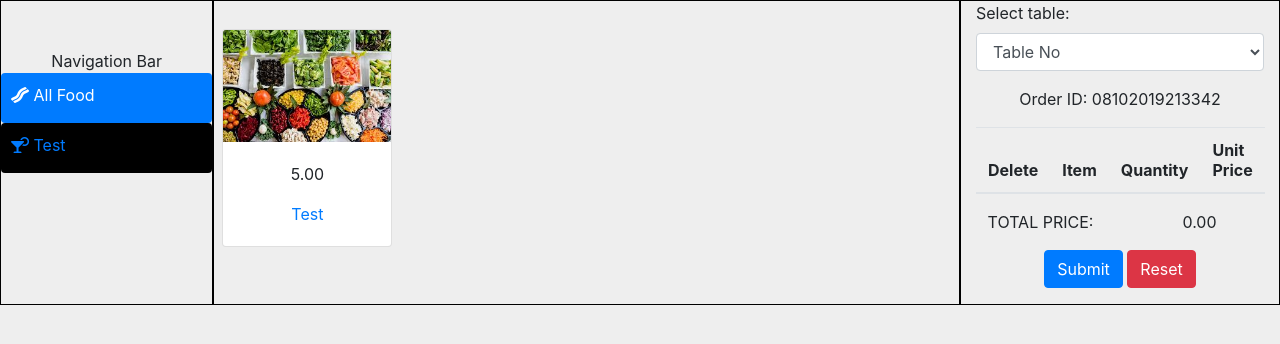
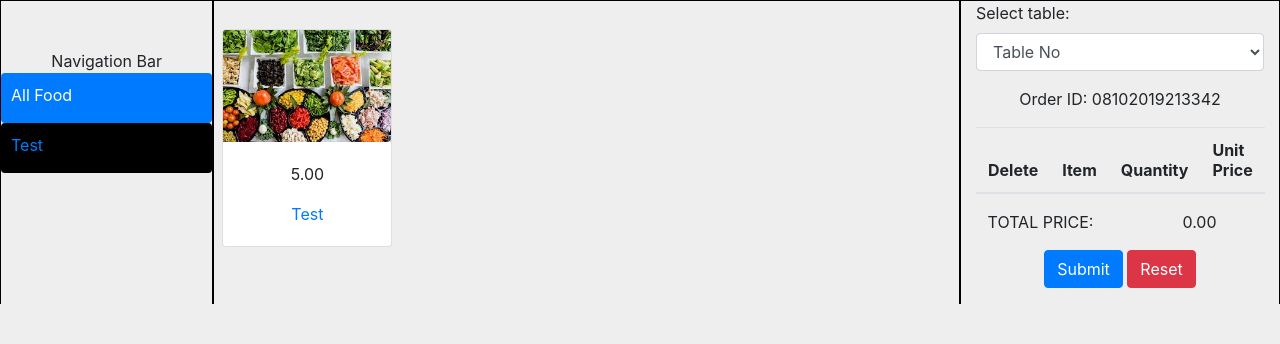
Before and after one commit to TeradonGenesis/FoodSmith-Cafe-POS-System, a PHP site: page /foodordercart.php in a window 1280 px wide. Shown: the top 344 px of the page. Run offline with PHP 8.4, Linux system fonts and the light colour scheme; data comes from the database, SQL or seed files in the repository; lists and menus that the app fills with data are empty; some libraries are stand-ins or nearby versions.

Commit message:
AC Made some changes to the food cart css

```diff
--- a/css/foodlisting.css
+++ b/css/foodlisting.css
@@ -8,6 +8,7 @@ body{
 
 .lulw{
     border: 1px solid black;
+    border-bottom: none;
     padding: 0;
     background-color: #eeeeee;
 
@@ -16,10 +17,12 @@ body{
 
 .lulw2{
     border: 1px solid black;
+    border-bottom: none;
 }
 
 .lulw3{
     border: 1px solid black;
+    border-bottom: none;
 }
 
 .food2{
--- a/foodordercart.php
+++ b/foodordercart.php
@@ -31,9 +31,9 @@
                     <div class="col-md-12 innerNav">
                         <p class="text-center mb-0 mt-5">Navigation Bar</p>
                         <div class="nav flex-column nav-pills" id="v-pills-tab" role="tablist" aria-orientation="vertical">
-                            <a class="nav-link active foodNav" id="v-pills-home-tab" data-toggle="pill" href="foodordercart.php" role="tab" aria-controls="v-pills-home" aria-selected="true"><i class="fas fa-bacon"></i> All Food</a>
+                            <a class="nav-link active foodNav" id="v-pills-home-tab" data-toggle="pill" href="foodordercart.php" role="tab" aria-controls="v-pills-home" aria-selected="true"> All Food</a>
                             <?php foreach($categories as $category) { ?>
-                            <a class="nav-link drinksNav" id="v-pills-profile-tab" data-toggle="pill" href="foodordercart.php" role="tab" aria-controls="v-pills-profile" aria-selected="false"><i class="fas fa-cocktail"></i> <?php echo $category['category_name'] ?></a>
+                            <a class="nav-link drinksNav" id="v-pills-profile-tab" data-toggle="pill" href="foodordercart.php" role="tab" aria-controls="v-pills-profile" aria-selected="false"> <?php echo $category['category_name'] ?></a>
                             <?php } ?>
 
                         </div>
```
